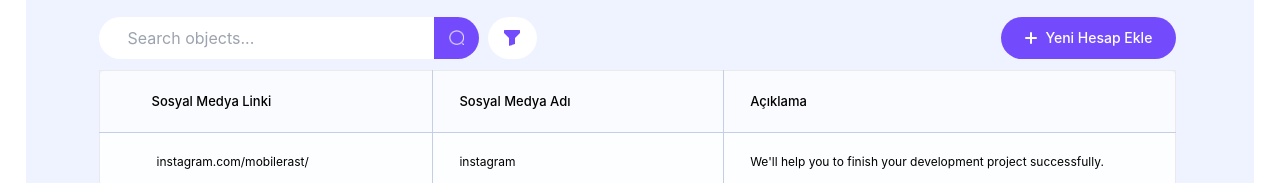
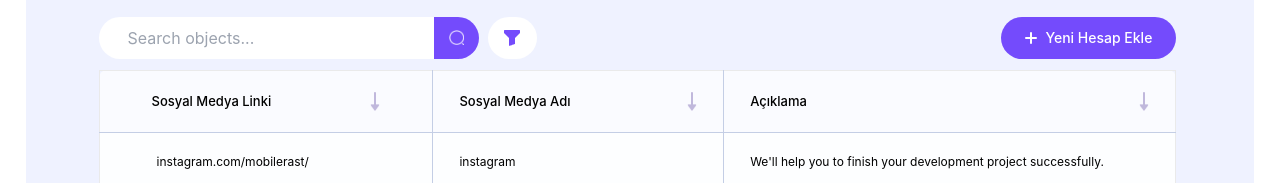
Before and after one commit to yigitzarbun/rast-datagrid, a React (Vite) app: page / in a window 1280 px wide. Shown: the part 147-330 px from the top of the page. Built offline with nearby package versions, Linux system fonts and the light colour scheme.

Commit message:
add grid sort

```diff
--- a/src/components/grid/Grid.module.css
+++ b/src/components/grid/Grid.module.css
@@ -14,6 +14,7 @@
   font-size: 13px;
   font-weight: 500;
   width: 31%;
+  cursor: pointer;
 }
 
 .headingName {
@@ -24,6 +25,7 @@
   font-size: 13px;
   font-weight: 500;
   width: 27%;
+  cursor: pointer;
 }
 
 .headingDescription {
@@ -33,6 +35,13 @@
   font-size: 13px;
   font-weight: 500;
   width: 42%;
+  cursor: pointer;
+}
+
+.headingContent {
+  display: flex;
+  justify-content: space-between;
+  align-items: center;
 }
 
 .tdLink {
--- a/src/components/grid/Grid.tsx
+++ b/src/components/grid/Grid.tsx
@@ -1,8 +1,16 @@
 import styles from "./Grid.module.css";
-import dataSource from "../../data/data.json";
+import { getAccounts } from "../../store/slices/accountsSlice";
+import { useAppDispatch, useAppSelector } from "../../store/hooks";
 
+import { useEffect, useState } from "react";
 function Grid({ search }: { search: string }) {
-  let filteredData = dataSource.filter((account) => {
+  const dispatch = useAppDispatch();
+  const { accounts } = useAppSelector((state) => state.accounts);
+  const [sort, setSort] = useState("");
+  const handleSort = (v: string) => {
+    setSort(v);
+  };
+  let filteredData = accounts.filter((account) => {
     if (search === "") {
       return account;
     } else if (
@@ -13,19 +21,79 @@ function Grid({ search }: { search: string }) {
       return account;
     }
   });
+  let sortedData = [...filteredData];
+
+  if (sort === "link") {
+    sortedData.sort((a, b) => a.link.localeCompare(b.link));
+  } else if (sort === "name") {
+    sortedData.sort((a, b) => a.name.localeCompare(b.name));
+  } else if (sort === "description") {
+    sortedData.sort((a, b) => a.description.localeCompare(b.description));
+  }
+  useEffect(() => {
+    dispatch(getAccounts());
+  }, []);
   return (
     <div className="mt-[11px]">
-      {filteredData.length > 0 ? (
+      {sortedData.length > 0 ? (
         <table className={styles.grid}>
           <thead>
             <tr>
-              <th className={styles.headingLink}>Sosyal Medya Linki</th>
-              <th className={styles.headingName}>Sosyal Medya Adı</th>
-              <th className={styles.headingDescription}>Açıklama</th>
+              <th
+                className={styles.headingLink}
+                onClick={() => handleSort("link")}
+              >
+                <div className={styles.headingContent}>
+                  <span>Sosyal Medya Linki</span>
+                  <img
+                    src={
+                      sort === "link"
+                        ? "/sort/active_arrow.png"
+                        : "/sort/inactive_arrow.png"
+                    }
+                    alt="sort"
+                    className="w-[9.97px] h-[19px]"
+                  />
+                </div>
+              </th>
+              <th
+                className={styles.headingName}
+                onClick={() => handleSort("name")}
+              >
+                <div className={styles.headingContent}>
+                  <span>Sosyal Medya Adı</span>
+                  <img
+                    src={
+                      sort === "name"
+                        ? "/sort/active_arrow.png"
+                        : "/sort/inactive_arrow.png"
+                    }
+                    alt="sort"
+                    className="w-[9.97px] h-[19px]"
+                  />
+                </div>
+              </th>
+              <th
+                className={styles.headingDescription}
+                onClick={() => handleSort("description")}
+              >
+                <div className={styles.headingContent}>
+                  <span>Açıklama</span>
+                  <img
+                    src={
+                      sort === "description"
+                        ? "/sort/active_arrow.png"
+                        : "/sort/inactive_arrow.png"
+                    }
+                    alt="sort"
+                    className="w-[9.97px] h-[19px]"
+                  />
+                </div>
+              </th>
             </tr>
           </thead>
           <tbody>
-            {filteredData.map((account, index) => (
+            {sortedData.map((account, index) => (
               <tr
                 key={account.link}
                 className={index % 2 === 0 ? styles.whiteRow : styles.blueRow}
@@ -45,51 +113,3 @@ function Grid({ search }: { search: string }) {
 }
 
 export default Grid;
-
-/*
-*** imports
-
-import DataGrid, { Column } from "devextreme-react/data-grid";
-import "devextreme/dist/css/dx.common.css";
-import "devextreme/dist/css/dx.light.css";
-
-*** column & cell style generators
-
-const renderTitleHeader = (data: any) => {
-    return <p className={styles.gridHeader}>{data.column.caption}</p>;
-  };
-
-  const renderCell = (data: any) => {
-    return (
-      <div className={styles.gridCell} style={{ padding: "20px" }}>
-        {data.value}
-      </div>
-    );
-  };
-
-  *** jsx
-
-<DataGrid dataSource={dataSource} id="dataGrid" className={styles.grid}>
-        <Column
-          dataField="link"
-          caption="Sosyal Medya Linki"
-          headerCellRender={renderTitleHeader}
-          width={340}
-          cellRender={renderCell}
-        />
-        <Column
-          dataField="name"
-          caption="Sosyal Medya Adı"
-          headerCellRender={renderTitleHeader}
-          width={300}
-          cellRender={renderCell}
-        />
-        <Column
-          dataField="description"
-          caption="Açıklama"
-          headerCellRender={renderTitleHeader}
-          width={590}
-          cellRender={renderCell}
-        />
-      </DataGrid>
-      */
--- a/src/components/header/Header.tsx
+++ b/src/components/header/Header.tsx
@@ -1,5 +1,4 @@
 import paths from "../../routing/Paths";
-import { Colors } from "../../common/Colors";
 
 function Header() {
   return (
--- a/src/store/slices/accountsSlice.ts
+++ b/src/store/slices/accountsSlice.ts
@@ -1,10 +1,11 @@
-import { createSlice } from "@reduxjs/toolkit";
+import dataSource from "../../data/data.json";
+import { createSlice, PayloadAction } from "@reduxjs/toolkit";
 import type { RootState } from "../store";
 
 interface Account {
-  accountLink: string;
-  accountName: string;
-  accountDescription: string;
+  link: string;
+  name: string;
+  description: string;
 }
 
 interface AccountsState {
@@ -12,15 +13,17 @@ interface AccountsState {
 }
 
 const initialState: AccountsState = {
-  accounts: [],
+  accounts: dataSource,
 };
 
 export const accountsSlice = createSlice({
   name: "accountsSlice",
   initialState,
   reducers: {
-    //getAccounts: (state) =>  {get accounts};
-    //addAccount: (state) => {add new account}
+    getAccounts: (state) => state,
+    addAccount: (state, action: PayloadAction<Account>) => {
+      state.accounts.push(action.payload);
+    },
   },
 });
 
```
Also changed, not shown: public/sort/active_arrow.png (added), public/sort/inactive_arrow.png (added).
